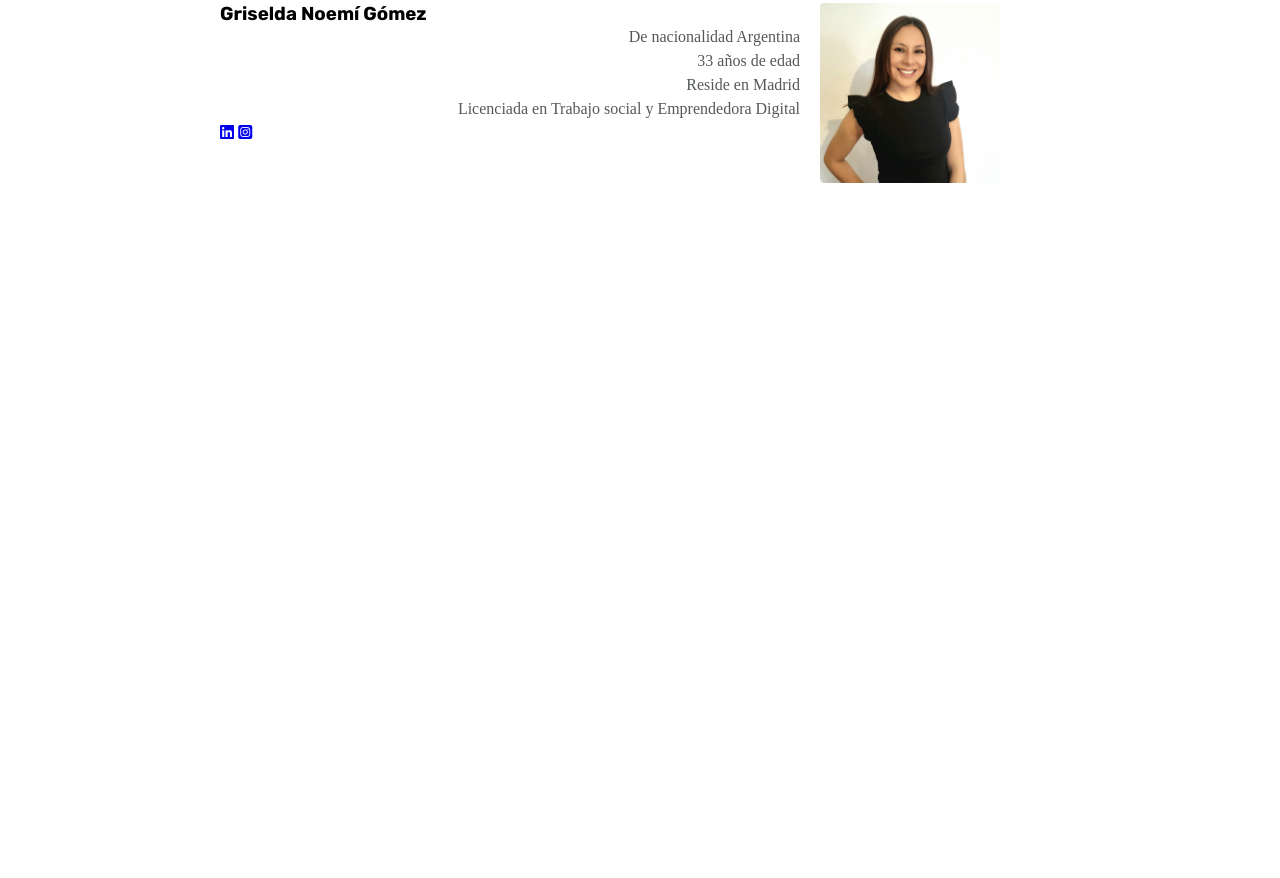
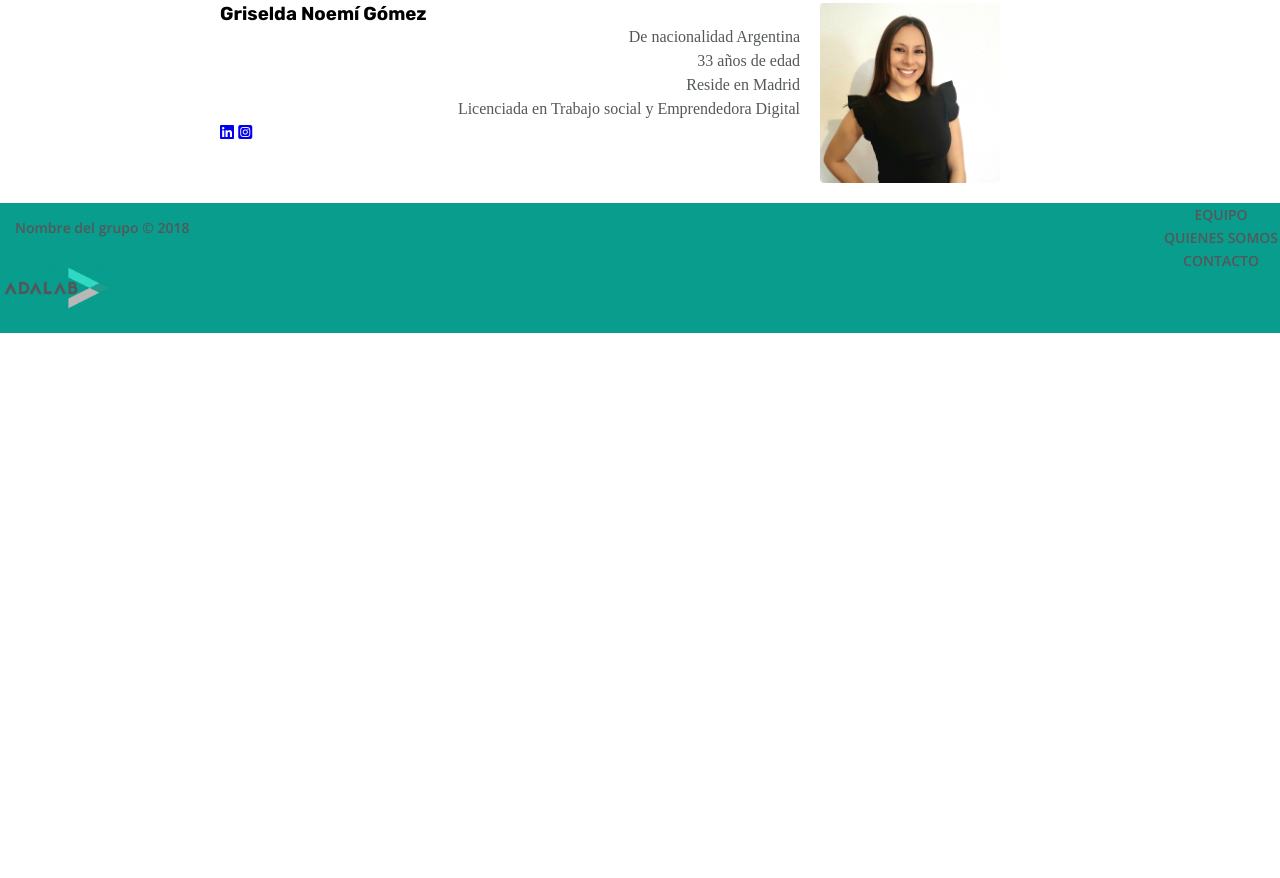
Before and after one commit to Ginagonzalezgut/Project-promo-Y-module-1-team-2, a plain HTML site: page index.html in a window 1280 px wide. Shown: the part 802-1680 px from the top of the page. After the commit the page ends 1135 px from the top, so only its background shows below. Drawn offline with nearby package versions, Linux system fonts and the light colour scheme.

Commit message:
footer tablet almost done

```diff
--- a/index.html
+++ b/index.html
@@ -64,16 +64,16 @@
       </div>
       </section>
     </main>
-    <footer class="footer">
-      <div>
+    <footer>
+        <h2>Nombre del grupo © 2018</h2>
+      <nav>
         <ul>
-          <li class="nombre">Nombre del grupo © 2018</li>
-          <li class="equipo">EQUIPO</li>
-          <li class="equipo">QUIENES SOMOS</li>
-          <li class="equipo">CONTACTO</li>
+          <li>EQUIPO</li>
+          <li>QUIENES SOMOS</li>
+          <li>CONTACTO</li>
         </ul>
-      </div>
-      <img class="imagen" src="./images/logo.png" />
+      </nav>
+      <img src="./images/logo.png"/>
     </footer>
   </body>
 </html>
--- a/styles/style.css
+++ b/styles/style.css
@@ -63,47 +63,30 @@ header ul {
 
 /*footer*/
 
-.nombre {
-  color: (var(--text-secundary-color)); /*no funciona el color*/
+footer h2{
+  color: var(--text-primary-color); /*por algún motivo no funciona el color*/
   font-size: 14px;
-  font-family: (var(--theme-font));
-  font-weight: lighter;
+  font-weight: 600;
+  font-family:var(--theme-font);
   text-align: center;
   padding: 55px;
 }
 
-.equipo {
-  color: (var(--text-primary-color)); /*por algún motivo no funciona el color*/
+footer nav ul li {
+  color: var(--text-primary-color); /*por algún motivo no funciona el color*/
   font-size: 14px;
   font-weight: 600;
-  font-family: (var(--theme-font));
+  font-family: var(--theme-font);
   text-align: center;
   padding: 2px;
 }
 
-.quienes {
-  color: (var(--text-primary-color));
-  font-size: 14px;
-  font-weight: 600;
-  font-family: (var(--theme-font));
-  text-align: center;
-  padding: 2px;
-}
-
-.contacto {
-  color: (var(--text-primary-color));
-  font-size: 14px;
-  font-weight: 600;
-  font-family: (var(--theme-font));
-  text-align: center;
-  padding: 2px;
-}
-
-.imagen {
+footer img {
   width: 114px;
 }
 
-.footer {
+footer {
+  background-color: #099d8d;
   display: flex;
   flex-direction: column;
   align-items: center;
@@ -200,6 +183,19 @@ header ul {
   header ul {
     background-color: transparent;
   }
+  footer{
+    position:relative;
+    display:block
+  }
+  footer nav{
+    position: absolute;
+    top:0;
+    right:0;
+  }
+  footer h2 {
+    text-align:left;
+    padding: 15px;
+  }
 }
 
 @media all and (min-width: 1200px) {
@@ -211,14 +207,3 @@ header ul {
     padding: 16px 45px;
   }
 }
-
-/*footer media responsive*/
-
-@media all and (min-width: 768px) {
-  .footer {
-    width: 768px;
-    height: 170px;
-    margin: 1240px 0 0;
-    padding: 24px 45px 56px;
-  }
-}
```
